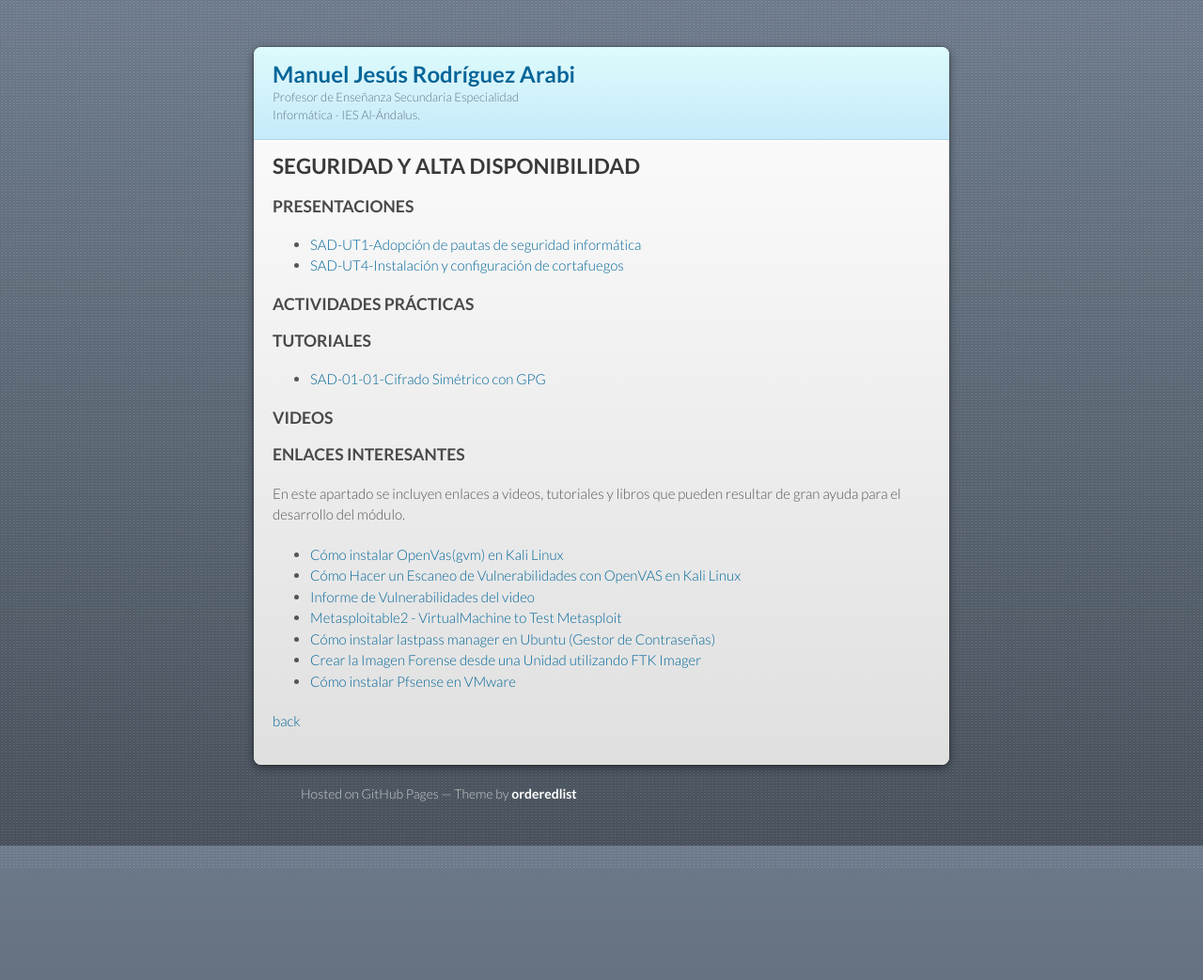
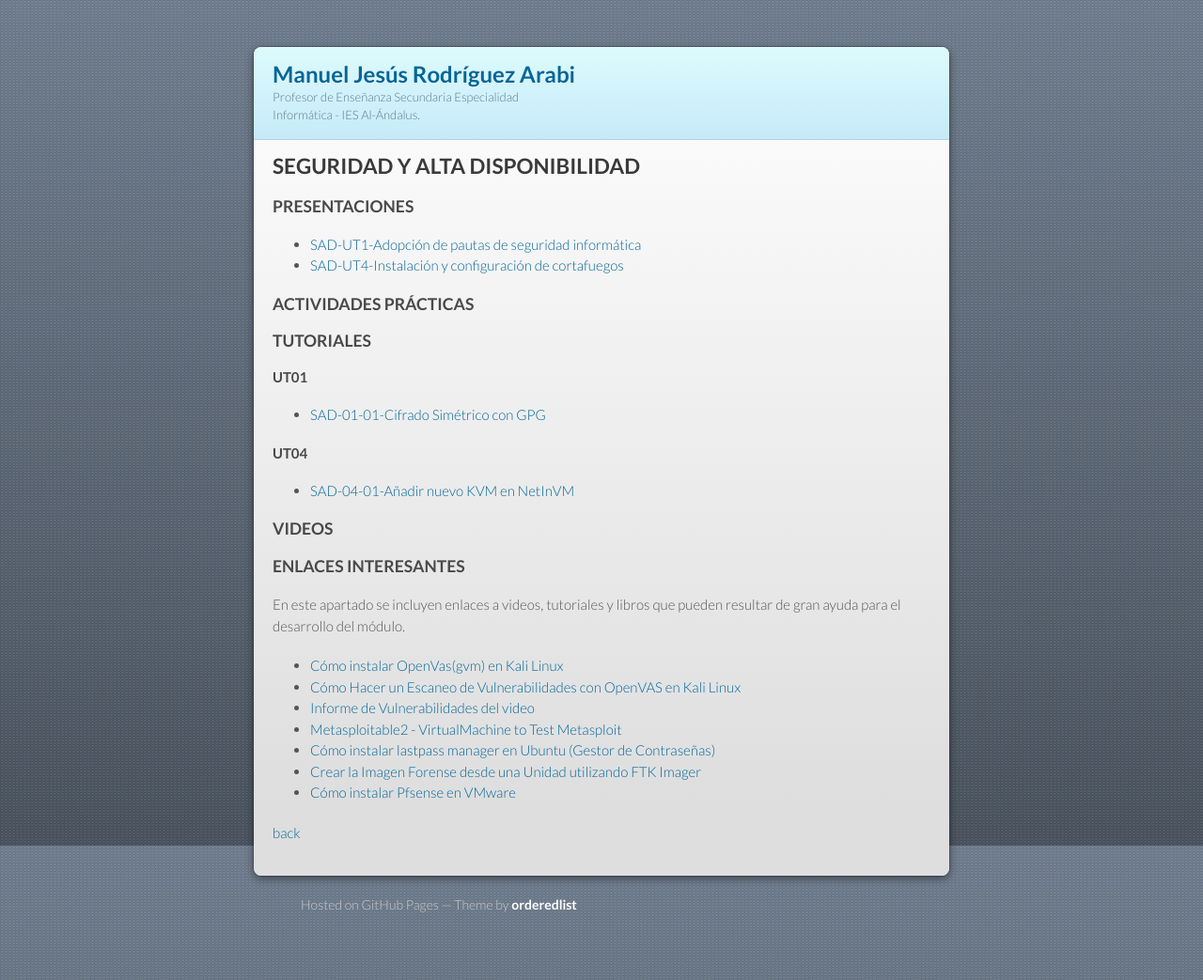
Before and after one commit to mrodara/mrodara.github.io, a Jekyll site: the page built from mods/sad.md, in a window 1280 px wide. Shown: the whole page at 94% size. Built offline with Jekyll 4.4.1, drawn with Linux system fonts in a browser that asks for light colours; our own code applies the rules of GitHub Pages for plain Markdown files; before the commit the page ends 925 px from its top, so only the background shows below that.

Commit message:
Tutorial creación kvm en netinvm

```diff
--- a/mods/sad.md
+++ b/mods/sad.md
@@ -14,7 +14,13 @@ layout: default
 
 ### TUTORIALES
 
+#### UT01
+
 * [SAD-01-01-Cifrado Simétrico con GPG](https://docs.google.com/document/d/15xqNhSWpaRppFaa05J4BrJodhnAUsmWY4YIshQ_cBak/edit?usp=sharing)
+
+#### UT04
+
+* [SAD-04-01-Añadir nuevo KVM en NetInVM](https://docs.google.com/document/d/1PvB-9E8UhljT0a5qOBTZg6zuwlp49_4SXy9Usrstb90/edit?usp=sharing)
 
 ### VIDEOS
 
```
